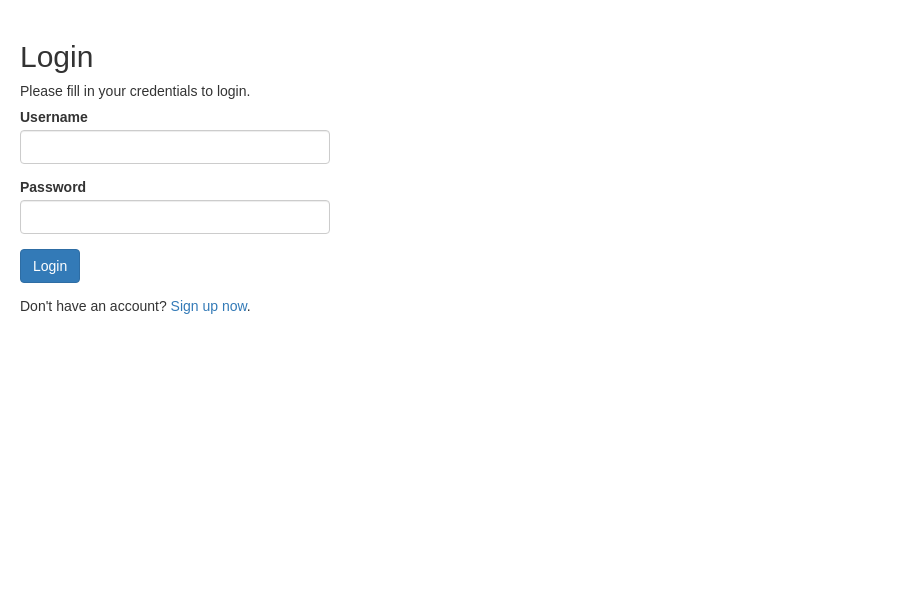
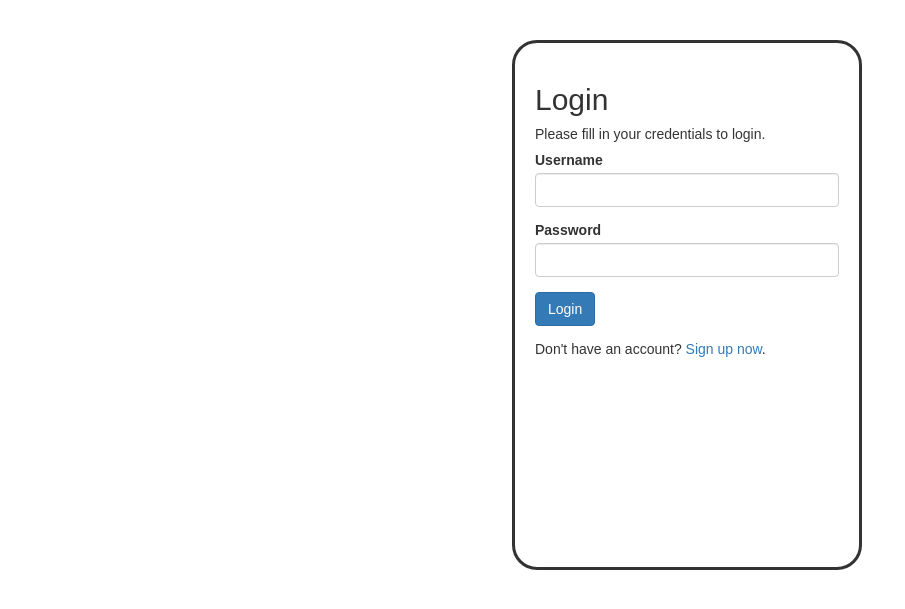
Before and after one commit to kgkushagra/dynamic, a PHP site: page /login.php in a window 1280 px wide. Shown: the top 609 px of the page, without its empty margins (0-905 px from the left). Run offline with PHP 8.4, Linux system fonts and the light colour scheme.

Commit message:
changed login

```diff
--- a/login.php
+++ b/login.php
@@ -111,7 +111,15 @@ if($_SERVER["REQUEST_METHOD"] == "POST"){
     <link rel="stylesheet" href="https://maxcdn.bootstrapcdn.com/bootstrap/3.3.7/css/bootstrap.css">
     <style type="text/css">
         body{ font: 14px sans-serif; }
-        .wrapper{ width: 350px; padding: 20px; }
+        .wrapper{   width: 350px;
+                    padding: 20px;
+                    padding-bottom:200px;
+                    margin-left: 40vw;
+                    margin-top:40px;
+                    border-style: solid;
+                    border-radius:25px;
+
+                 }
     </style>
 </head>
 <body>
```
